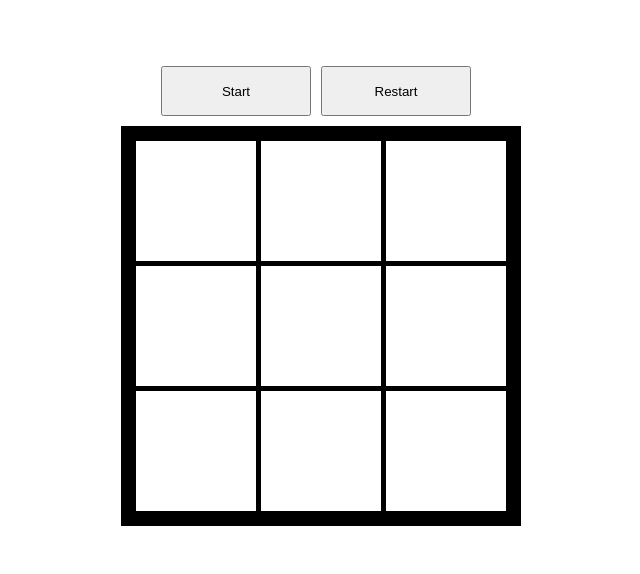
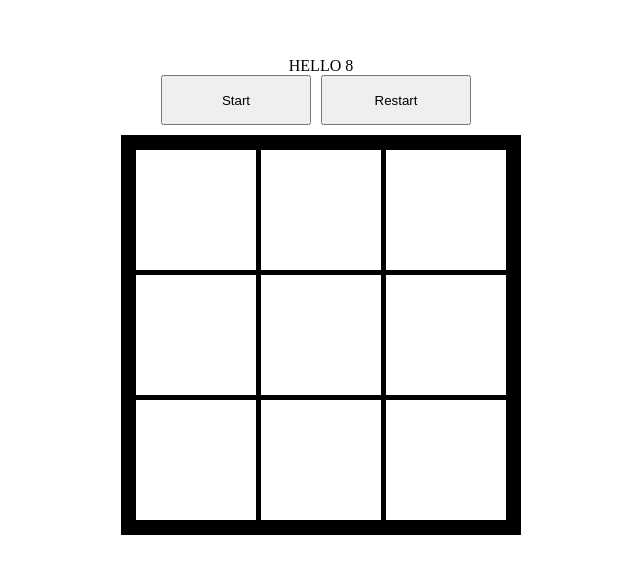
Before and after one commit to ffernandezTech/tictactoe, a plain HTML site: page index.html in a window 1280 px wide. Shown: the part 104-678 px from the top of the page, without its empty margins (319-959 px from the left). Drawn offline with Linux system fonts and the light colour scheme.

Commit message:
feat: style for body and adding paragraph

```diff
--- a/script.js
+++ b/script.js
@@ -196,14 +196,17 @@ const startGame = (() =>{
 
 
         const welcomeMessage = document.createElement('p');
+        welcomeMessage.setAttribute('class', 'welcomeMessage')
+        welcomeMessage.textContent= 'HELLO                          8';
+
+        mainBody.appendChild(welcomeMessage);
+
         mainDiv.setAttribute('class', 'mainContainer')
 
         const btnStart = document.createElement('button');
         const btnRestart = document.createElement('button');
-
         btnStart.setAttribute('class', 'gameBtns btnStart');
         btnRestart.setAttribute('class', 'gameBtns btnRestart');
-
         btnStart.textContent = 'Start';
         btnRestart.textContent = 'Restart';
 
--- a/style.css
+++ b/style.css
@@ -8,6 +8,10 @@
 body{
     height: 100vh;
     align-content: center;
+    display: flex;
+    flex-direction: column;
+    justify-content: center;
+    align-items: center;
 
 }
 .mainContainer{
@@ -36,6 +40,10 @@ body{
     align-content: center;
 }
 
+
+.buttonsDiv{
+    justify-self: center;
+}
 .gameBtns{
 
     width: 150px;
@@ -43,6 +51,3 @@ body{
     margin-bottom: 10px;
     margin-right: 10px;
 }
-.buttonsDiv{
-    justify-self: center;
-}
```
